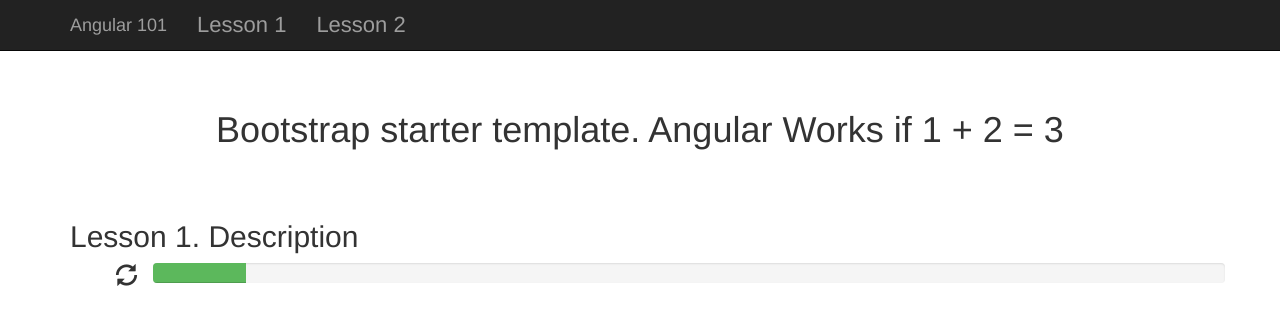
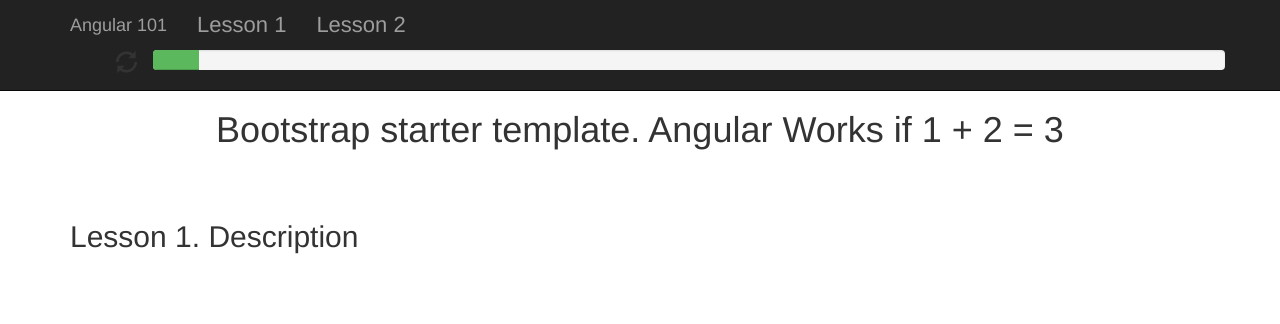
Before and after one commit to mklew/AngularJS-101, a website: page demo-template/app/index.html in a window 1280 px wide. Shown: the top 324 px of the page. Drawn offline with nearby package versions, Linux system fonts and the light colour scheme; some packages are replaced by stand-ins of ours; a script that the page names is missing.

Commit message:
Set timer

```diff
--- a/demo-template/app/index.html
+++ b/demo-template/app/index.html
@@ -35,6 +35,9 @@
 	            <li ng-class="{active : lesson == 2}"><a href="#lesson2" ng-click="lesson = 2">Lesson 2</a></li>
 	          </ul>
 	        </div><!--/.nav-collapse -->
+	        <div>
+	        	<timer key="header" minutes="2"></timer>
+	        </div>
 	      </div>
 	    </div>
 
@@ -49,7 +52,6 @@
 	      		<h2>Lesson 1. Description</h2>
 	      	</header>
 	      	<div>
-	      		<timer key="demoLesson1" minutes="1"></timer>
 	      		<!-- Lesson content -->
 	      	</div>
           </section>
```
